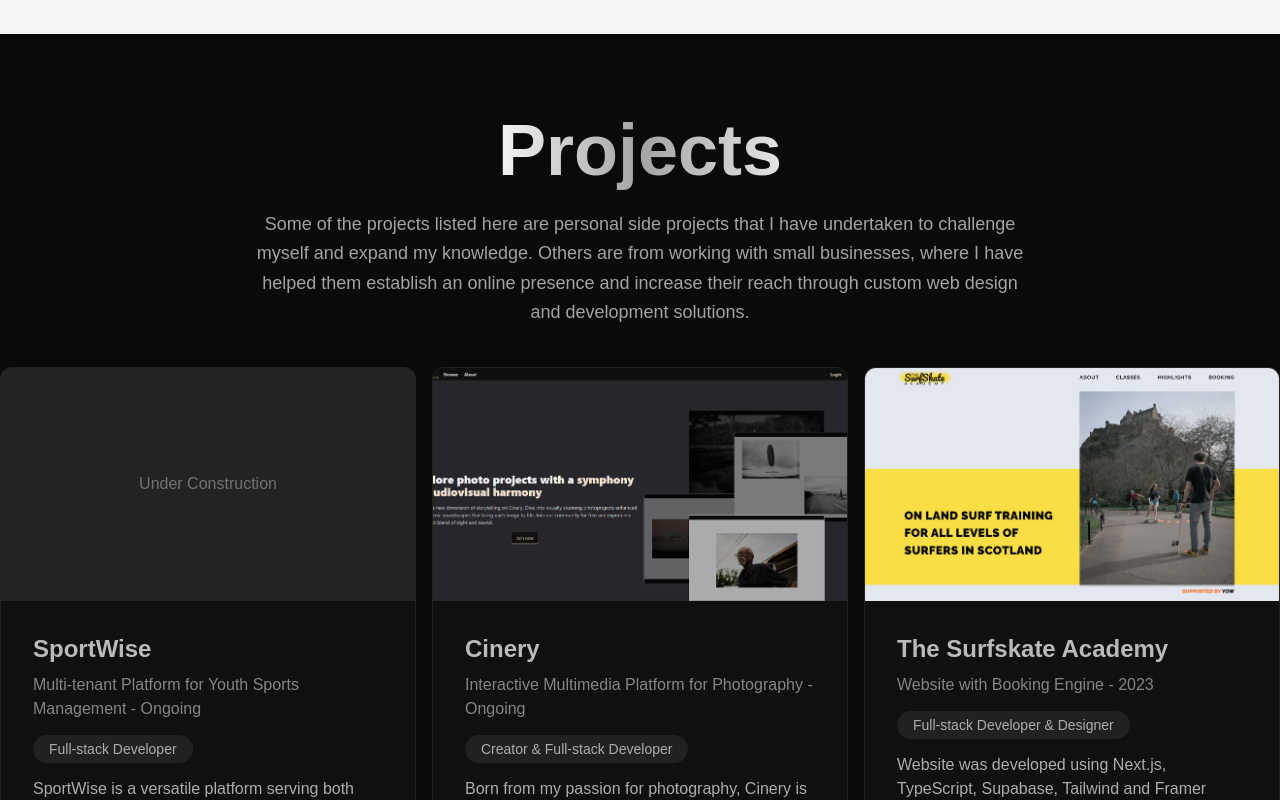
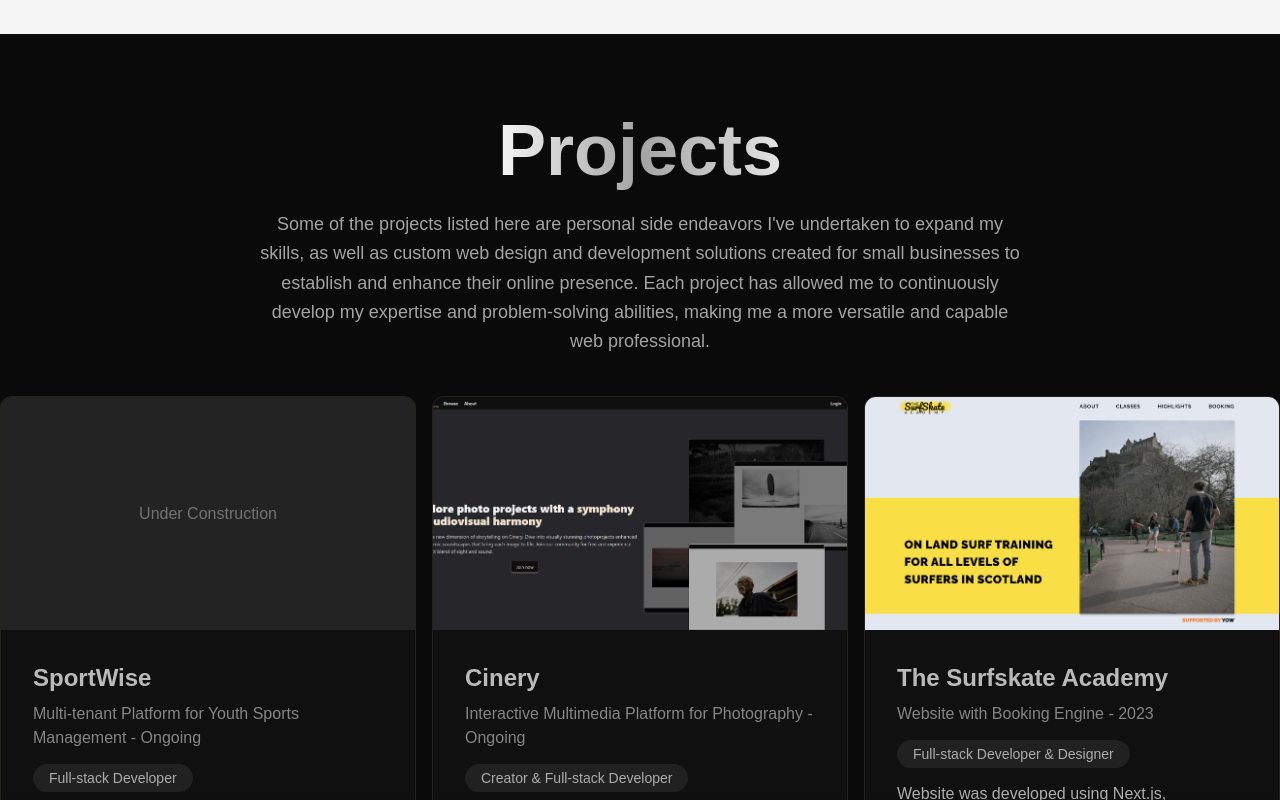
Before and after one commit to vilmosmisota/portfolio-v2, a Next.js app: page / in a window 1280 px wide. Shown: the part 1908-2708 px from the top of the page. Built offline with nearby package versions, Linux system fonts and the light colour scheme.

Commit message:
update projects

```diff
--- a/src/app/components/Projects.tsx
+++ b/src/app/components/Projects.tsx
@@ -12,11 +12,12 @@ const ProjectSection = () => {
           </h2>
 
           <p className="space-y-6 text-lg text-neutral-400 text-center leading-relaxed">
-            Some of the projects listed here are personal side projects that I
-            have undertaken to challenge myself and expand my knowledge. Others
-            are from working with small businesses, where I have helped them
-            establish an online presence and increase their reach through custom
-            web design and development solutions.
+            Some of the projects listed here are personal side endeavors
+            I&apos;ve undertaken to expand my skills, as well as custom web
+            design and development solutions created for small businesses to
+            establish and enhance their online presence. Each project has
+            allowed me to continuously develop my expertise and problem-solving
+            abilities, making me a more versatile and capable web professional.
           </p>
         </div>
 
```
